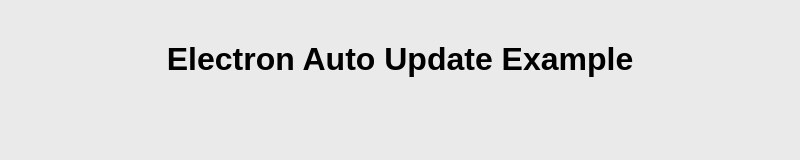
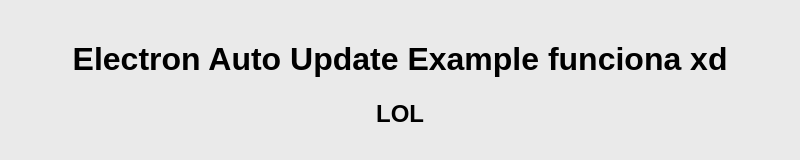
Before and after one commit to rundaskill/electron-app, an Electron app: page index.html in a window 800 px wide. Drawn offline with Linux system fonts and the light colour scheme; no server answers.

Commit message:
Version 1.0.1 update

```diff
--- a/index.html
+++ b/index.html
@@ -26,7 +26,8 @@
   </style>
 </head>
 <body>
-  <h1>Electron Auto Update Example</h1>
+  <h1>Electron Auto Update Example funciona xd</h1>
+  <h2>LOL</h2>
   <p id="version"></p>
   <div id="notification" class="hidden">
     <p id="message"></p>
--- a/package.json
+++ b/package.json
@@ -1,6 +1,6 @@
 {
   "name": "electron-app",
-  "version": "1.0.0",
+  "version": "1.0.1",
   "description": "",
   "main": "main.js",
   "scripts": {
```
